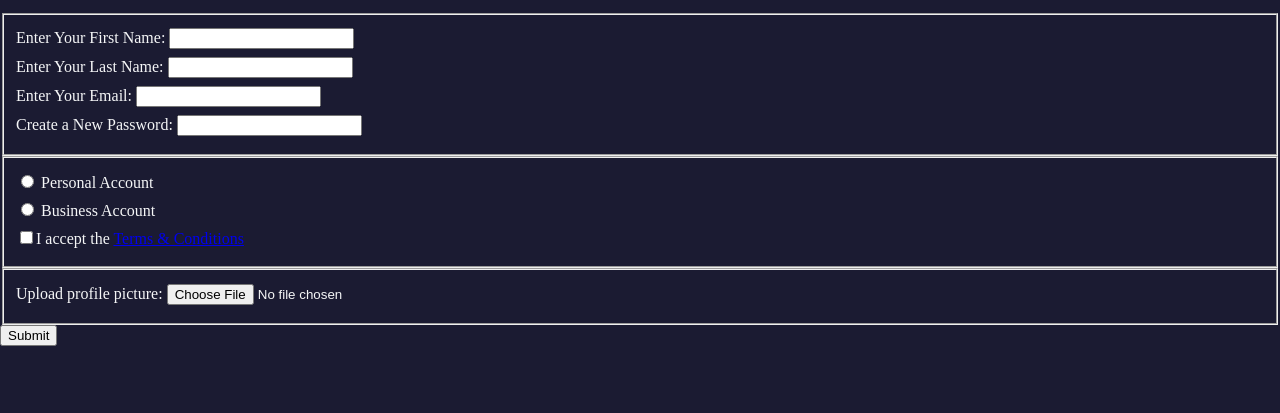
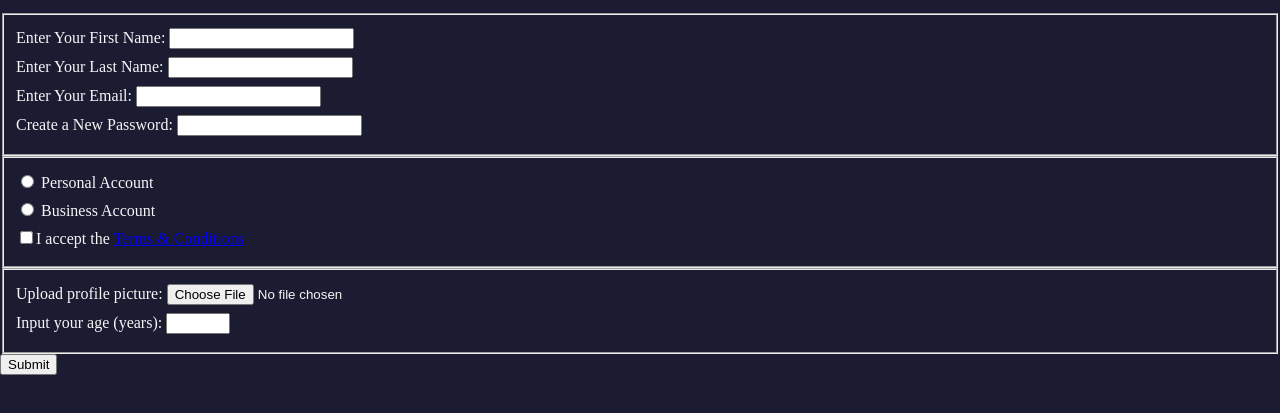
Before and after one commit to iBarakaa/FCC_htmlcssventures, a plain HTML site: page forms/index.html in a window 1280 px wide. Shown: the part 101-514 px from the top of the page. Drawn offline with Linux system fonts and the light colour scheme.

Commit message:
The min and max attributes of the input are used to give range to the input

```diff
--- a/forms/index.html
+++ b/forms/index.html
@@ -41,6 +41,9 @@
         <fieldset>
             <!-- the input type attribute allows the uploading of files -->
             <label>Upload profile picture: <input type="file"></label>
+            <!-- the type field number allows input of -ve to +ve number -->
+            <!-- min and max attributes are meant for the range -->
+            <label>Input your age (years): <input type="number" min="13" max="120"></label>
         </fieldset>
         <!-- adds a submit section that sends over the data to specified url -->
         <input type="submit" value="Submit">
```
